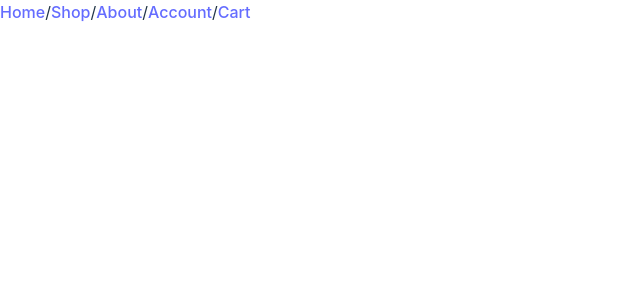
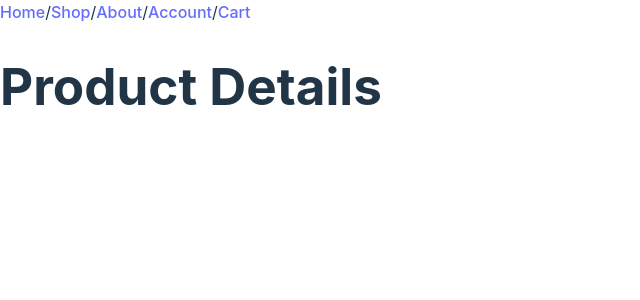
Before and after one commit to jojojonit/eautopia, a React (Vite) app: page /shop/1 in a window 1280 px wide. Shown: the top 300 px of the page, without its empty margins (0-640 px from the left). Built offline with nearby package versions, Linux system fonts and the light colour scheme; no server answers.

Commit message:
cleaned up code and created new page

```diff
--- a/src/components/Navbar/Navbar.jsx
+++ b/src/components/Navbar/Navbar.jsx
@@ -1,6 +1,6 @@
 import { NavLink } from "react-router-dom";
 
-export default function Navbar({ user, showDrawer, onClose }) {
+export default function Navbar({ user, showDrawer }) {
   return (
     <>
       <nav>
--- a/src/pages/App/App.jsx
+++ b/src/pages/App/App.jsx
@@ -17,6 +17,7 @@ import { Drawer } from "antd";
 import Cart from "../../components/Cart/Cart";
 import { viewCart } from "../../utilities/order-service";
 import { addToCart } from "../../utilities/order-service";
+import SingleProductPage from "../ShopPage/SingleProductPage";
 
 function App() {
   const [user, setUser] = useState(getUser());
@@ -98,6 +99,10 @@ function App() {
             />
           }
         />
+        <Route
+          path="/shop/:id"
+          element={<SingleProductPage products={products} />}
+        />
 
         <Route
           path="/cart"
--- /dev/null
+++ b/src/pages/ShopPage/SingleProductPage.jsx
@@ -0,0 +1,3 @@
+export default function SingleProductPage({ products }) {
+  return <h1>Product Details</h1>;
+}
```
Also changed, not shown: src/components/Cart/Cart.jsx (+0 -16 lines).
